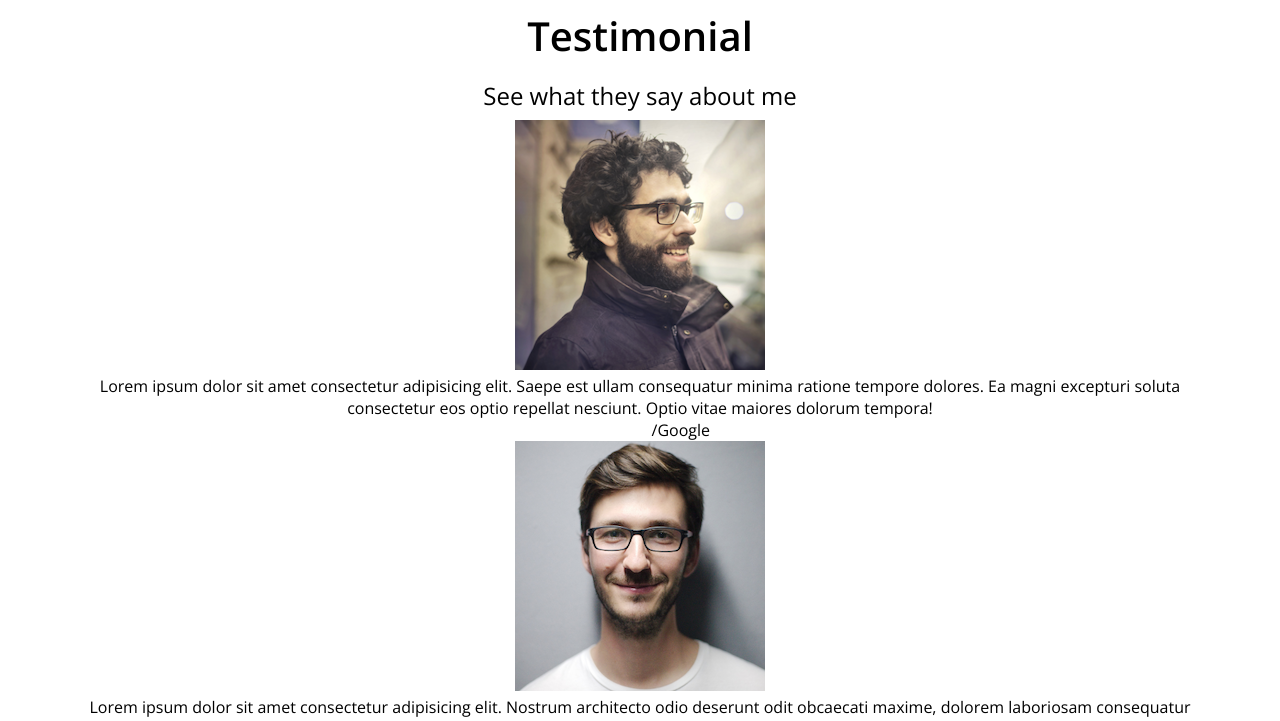
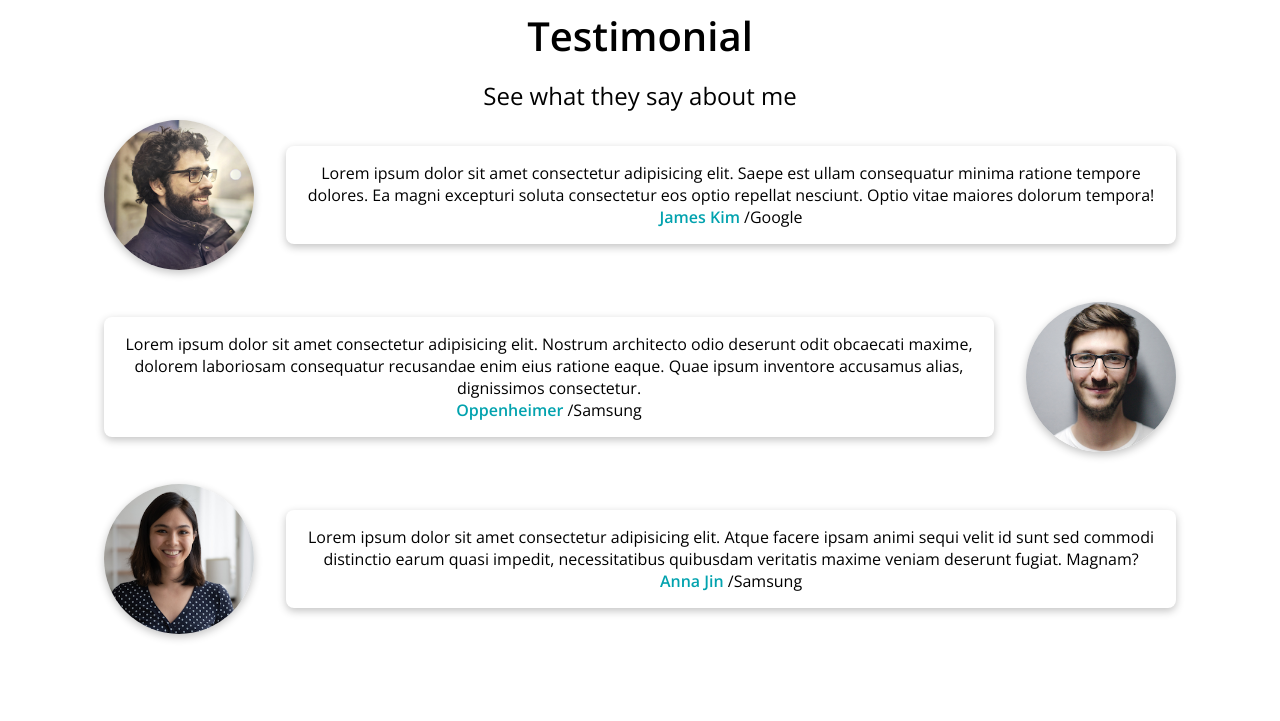
Before and after one commit to wBeeDev/portfolio, a plain HTML site: page index.html in a window 1280 px wide. Shown: the part 3200-3921 px from the top of the page. Drawn offline with nearby package versions, Linux system fonts and the light colour scheme.

Commit message:
CSS: Testimonials

```diff
--- a/css/style.css
+++ b/css/style.css
@@ -382,3 +382,38 @@ button:focus {
   height: 2px;
   background-color: var(--color-accent);
 }
+
+/* Testimonial */
+.testimonials {
+  margin: 3rem;
+}
+
+.testimonial {
+  display: flex;
+  gap: 2rem;
+  align-items: center;
+  margin-bottom: 2rem;
+}
+
+.testimonial:nth-child(even) .testimonial__img {
+  order: 1;
+}
+
+.testimonial__img {
+  width: 150px;
+  height: 150px;
+  border-radius: 100%;
+  box-shadow: rgb(0, 0, 0, 0.24) 0px 3px 8px;
+}
+
+.testimonial__bubble {
+  padding: 1rem;
+  border-radius: 8px;
+  box-shadow: rgb(0, 0, 0, 0.24) 0px 3px 8px;
+}
+
+.testimonial__bubble__name {
+  color: var(--color-accent);
+  font-weight: bold;
+  filter: brightness(70%);
+}
--- a/index.html
+++ b/index.html
@@ -275,41 +275,41 @@
             </div>
         </section>
         <!-- Testimonials -->
-        <section id="testimonial" class="section">
+        <section id="testimonial" class="section max-container">
             <h2 class="title">Testimonial</h2>
             <p class="description">See what they say about me</p>
             <ul>
-                <li>
-                    <img src="images/testimonials/people1.webp" alt="people1">
-                    <div>
+                <li class="testimonial">
+                    <img src="images/testimonials/people1.webp" alt="people1" class="testimonial__img">
+                    <div class="testimonial__bubble">
                         <p>
                             Lorem ipsum dolor sit amet consectetur adipisicing elit. Saepe est ullam consequatur minima
                             ratione tempore dolores. Ea magni excepturi soluta consectetur eos optio repellat nesciunt.
                             Optio vitae maiores dolorum tempora!
                         </p>
-                        <p><a href="#">James Kim</a> /Google</p>
+                        <p><a href="#" class="testimonial__bubble__name">James Kim</a> /Google</p>
                     </div>
                 </li>
-                <li>
-                    <img src="images/testimonials/people2.webp" alt="people2">
-                    <div>
+                <li class="testimonial">
+                    <img src="images/testimonials/people2.webp" alt="people2" class="testimonial__img">
+                    <div class="testimonial__bubble">
                         <p>
                             Lorem ipsum dolor sit amet consectetur adipisicing elit. Nostrum architecto odio deserunt
                             odit obcaecati maxime, dolorem laboriosam consequatur recusandae enim eius ratione eaque.
                             Quae ipsum inventore accusamus alias, dignissimos consectetur.
                         </p>
-                        <p><a href="#">Oppenheimer</a> /Samsung</p>
+                        <p><a href="#" class="testimonial__bubble__name">Oppenheimer</a> /Samsung</p>
                     </div>
                 </li>
-                <li>
-                    <img src="images/testimonials/people3.webp" alt="people3">
-                    <div>
+                <li class="testimonial">
+                    <img src="images/testimonials/people3.webp" alt="people3" class="testimonial__img">
+                    <div class="testimonial__bubble">
                         <p>
                             Lorem ipsum dolor sit amet consectetur adipisicing elit. Atque facere ipsam animi sequi
                             velit id sunt sed commodi distinctio earum quasi impedit, necessitatibus quibusdam veritatis
                             maxime veniam deserunt fugiat. Magnam?
                         </p>
-                        <p><a href="#">Anna Jin</a> /Samsung</p>
+                        <p><a href="#" class="testimonial__bubble__name">Anna Jin</a> /Samsung</p>
                     </div>
                 </li>
             </ul>
```
